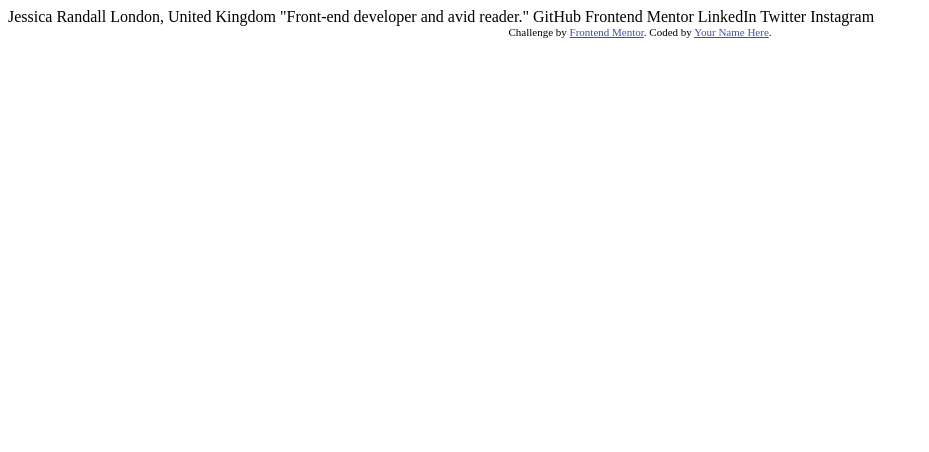
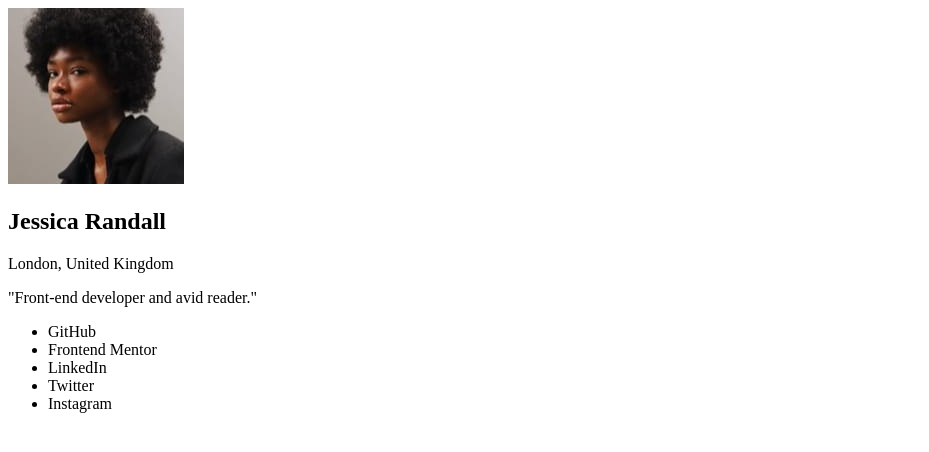
Before and after one commit to Ahmedq02/Social-Links-Profile, a plain HTML site: page social-links-profile-main/index.html in a window 1280 px wide. Shown: the whole page, without its empty margins (0-929 px from the left). Drawn offline with Linux system fonts and the light colour scheme.

Commit message:
initial html template

```diff
--- a/social-links-profile-main/index.html
+++ b/social-links-profile-main/index.html
@@ -8,27 +8,22 @@
 
   <title>Frontend Mentor | Social links profile</title>
 
-  <!-- Feel free to remove these styles or customise in your own stylesheet 👍 -->
-  <style>
-    .attribution { font-size: 11px; text-align: center; }
-    .attribution a { color: hsl(228, 45%, 44%); }
-  </style>
 </head>
 <body>
 
-  Jessica Randall
-  London, United Kingdom
-  "Front-end developer and avid reader."
+  <section class="profile">
+    <img src="assets/images/avatar-jessica.jpeg" alt="profile picture">
+    <h1>Jessica Randall</h1>
+    <p>London, United Kingdom</p>
+    <p>"Front-end developer and avid reader."</p>
+    <ul>
+      <li>GitHub</li>
+      <li>Frontend Mentor</li>
+      <li>LinkedIn</li>
+      <li>Twitter</li>
+      <li>Instagram</li>
+    </ul>
+  </section>
 
-  GitHub
-  Frontend Mentor
-  LinkedIn
-  Twitter
-  Instagram
-
-  <div class="attribution">
-    Challenge by <a href="https://www.frontendmentor.io?ref=challenge" target="_blank">Frontend Mentor</a>.
-    Coded by <a href="#">Your Name Here</a>.
-  </div>
 </body>
 </html>
```
